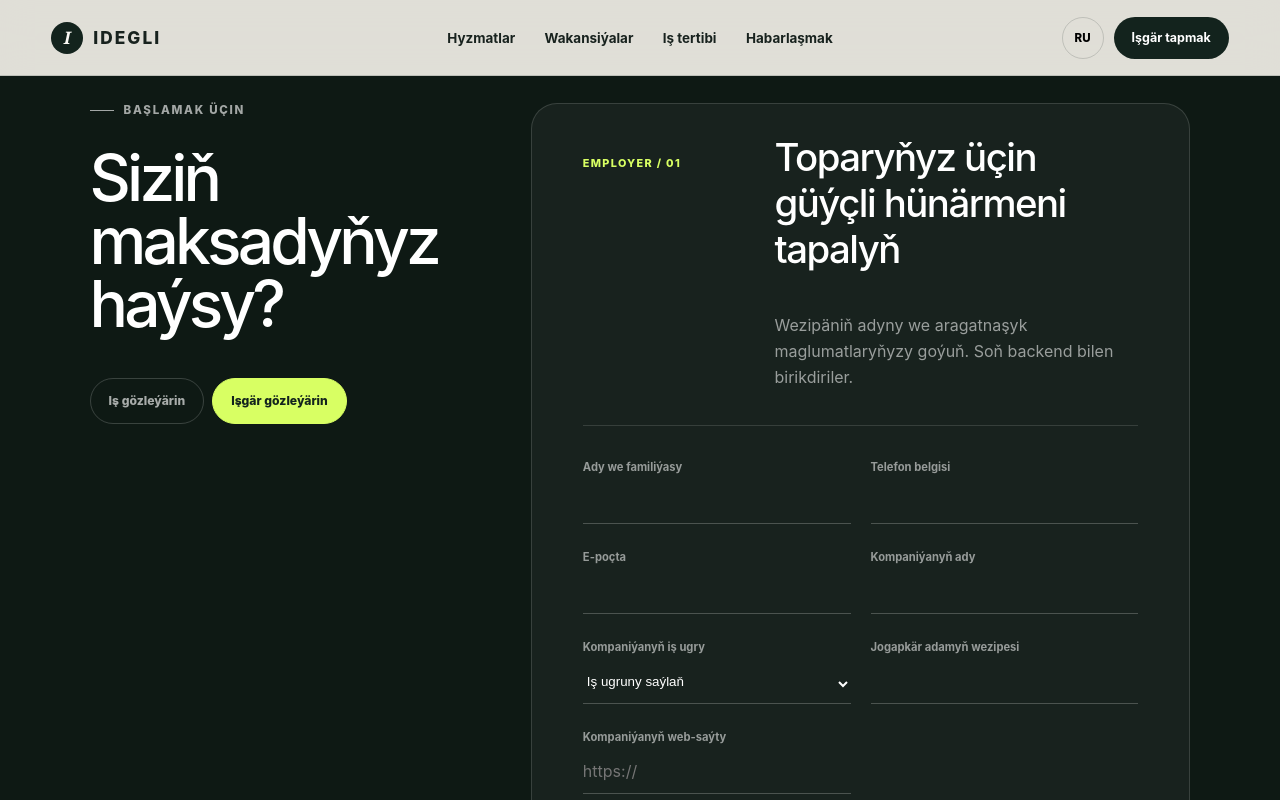
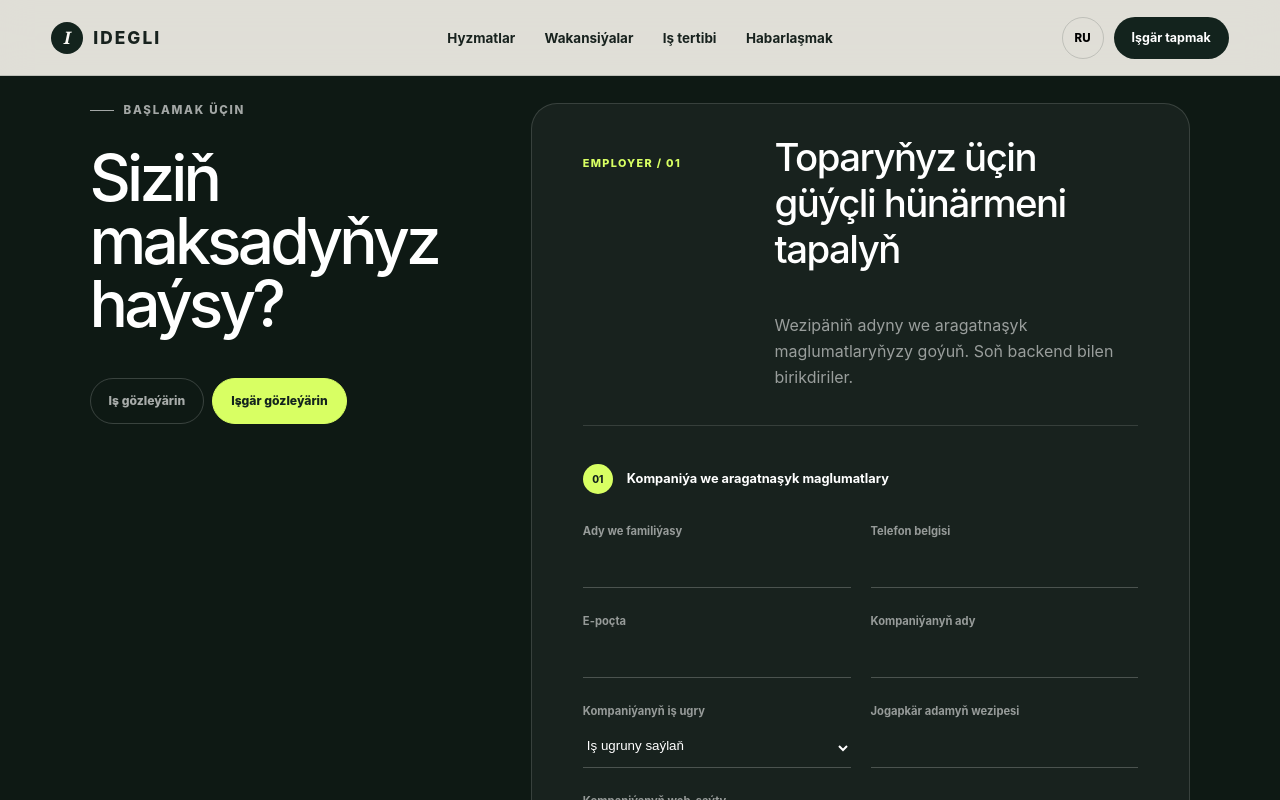
Before and after one commit to Stoun05/idegli-hr-platforma, a React (Vite) app: page / in a window 1280 px wide. Both pictures are taken after a click on the button "Işgär gözleýärin". Shown: the part 3931-4731 px from the top of the page. Built offline with nearby package versions, Linux system fonts and the light colour scheme.

Commit message:
Place employer section heading before contact fields

```diff
--- a/src/components/ApplicationSection.jsx
+++ b/src/components/ApplicationSection.jsx
@@ -122,6 +122,13 @@ export default function ApplicationSection({
 
         <form onSubmit={submitValidatedForm}>
           <div className="form-grid">
+            {audience === 'employer' && (
+              <div className="form-section-label wide-field">
+                <span>01</span>
+                <strong>{extra.employerCompanySection}</strong>
+              </div>
+            )}
+
             <label>
               <span>{t.fields.name}</span>
               <input required name="name" autoComplete="name" onChange={resetValidation} />
```
